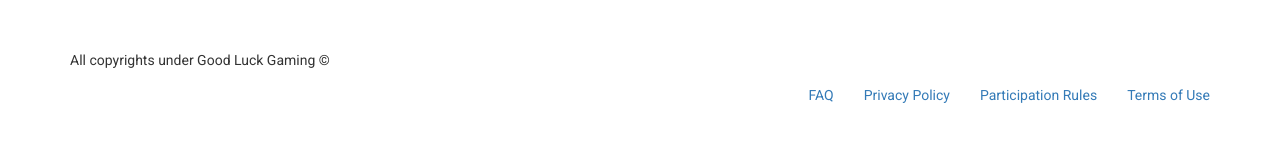
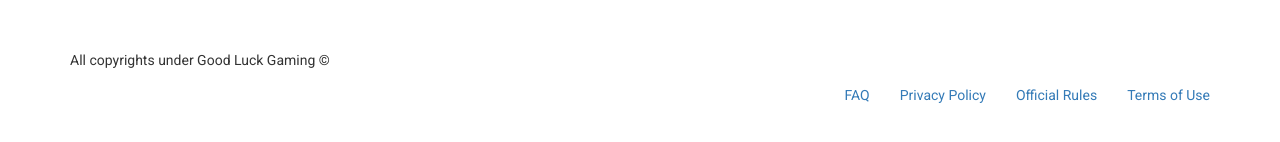
Before and after one commit to julius-GLgaming/GoodLuck-Gaming, a plain HTML site: page GLGaming/index.html in a window 1280 px wide. Shown: the part 2567-2709 px from the top of the page. Drawn offline with Linux system fonts and the light colour scheme.

Commit message:
Updated index from Participant rules to Official Rules

```diff
--- a/GLGaming/index.html
+++ b/GLGaming/index.html
@@ -327,7 +327,7 @@
 				<ul class="nav navbar-nav navbar-right">
 				<li><a href="./faq.html" class="smoothScroll">FAQ</a></li>
 				<li><a href="./privacypolicy.html" class="smoothScroll">Privacy Policy</a></li>
-				<li><a href="./rules.html" class="smoothScroll">Participation Rules</a></li>
+				<li><a href="./rules.html" class="smoothScroll">Official Rules</a></li>
 				<li><a href="./termsofuse.html" class="smoothScroll">Terms of Use</a></li>
 				</ul>
 
```
